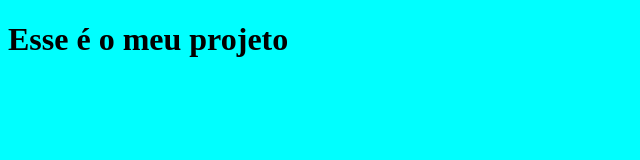
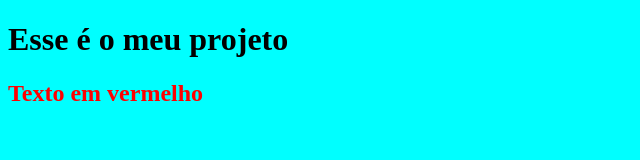
Before and after one commit to thiagoleal/curso-git, a plain HTML site: page index.html in a window 1280 px wide. Shown: the whole page, without its empty margins (0-640 px from the left). Drawn offline with Linux system fonts and the light colour scheme.

Commit message:
texto em vermelho

```diff
--- a/estilo.css
+++ b/estilo.css
@@ -1,3 +1,7 @@
 body {
   background-color: aqua;
 }
+
+h2 {
+  color: red;
+}
--- a/index.html
+++ b/index.html
@@ -11,6 +11,7 @@
 
 <body>
   <h1>Esse é o meu projeto</h1>
+  <h2>Texto em vermelho</h2>
 </body>
 
 </html>
```
